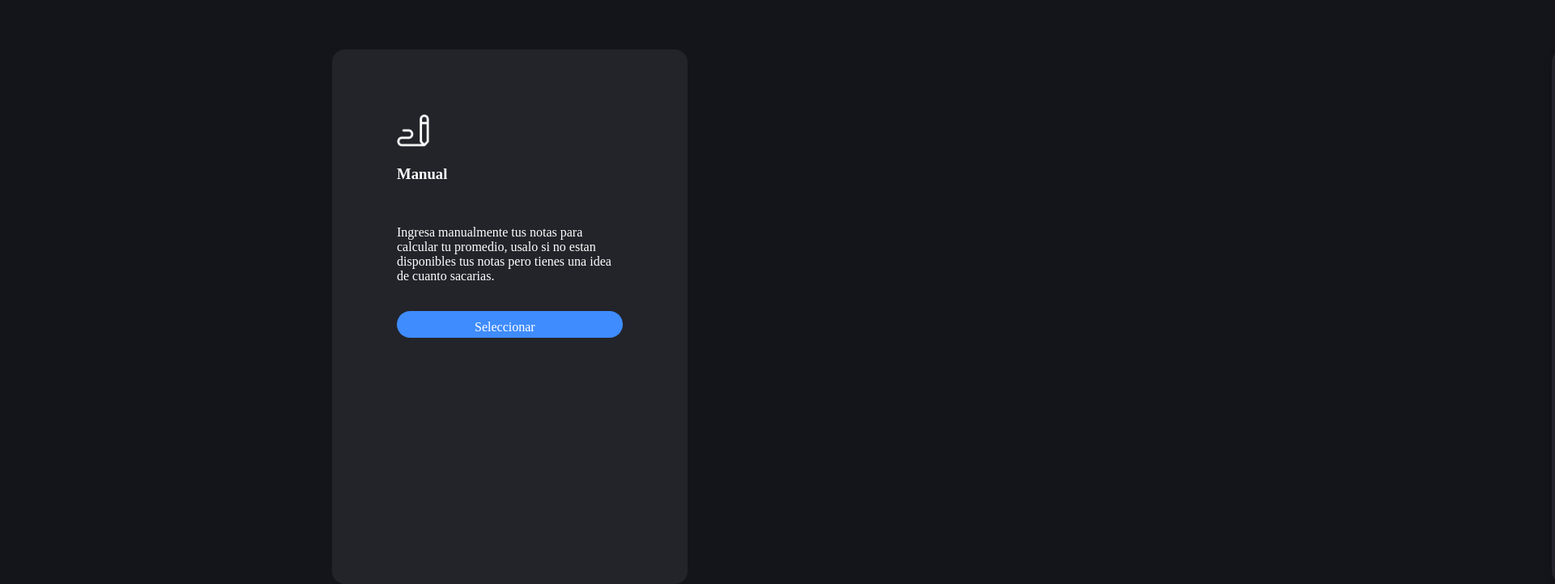
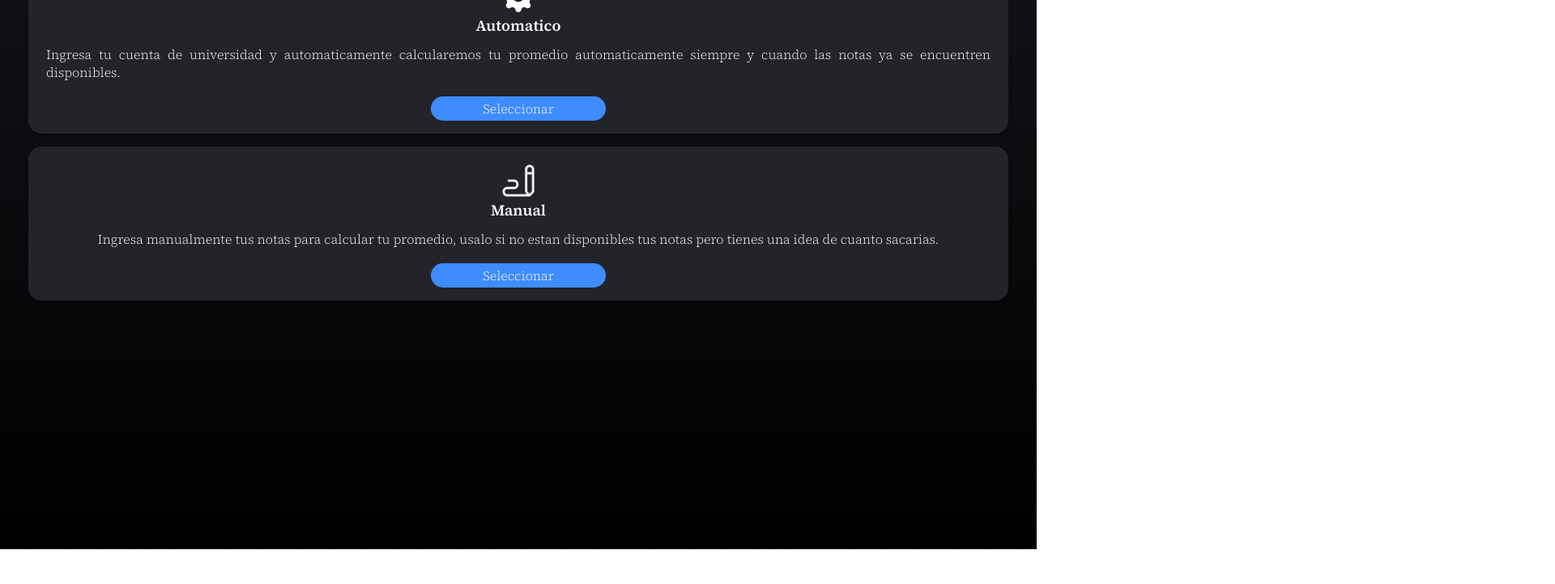
Before and after one commit to YosstinCode/EasyCalculator, a website: page index.html in a window 1280 px wide. Shown: the part 122-843 px from the top of the page at 81% size, 1920 px wide, since content can reach past the window. After the commit the page ends 800 px from the top, so only its background shows below. Drawn offline with Linux system fonts and the light colour scheme.

Commit message:
growing styles of juan luis

```diff
--- a/estilos.css
+++ b/estilos.css
@@ -1,86 +1,107 @@
-body {
-    background-color: #14151B;
-    font-family: sans-serif 4;
 
-}
-div#header {
-
-}
-div#cajageneral {
-    position: absolute;
-    width: 956px;
-    height: 500px;
-    left: 205px;
-    top: 183px;
-    display: flex;
-    flex-direction: row;
-    align-items: flex-start;
-    padding: 0px;
-    gap: 256px;
+@font-face {
+    font-family: "Source serif 4";
+    src: url("./static/fonts/SourceSerif4-Bold.ttf");
+    font-weight: bolder;
+    font-style: normal;
 }
 
-div#caja1 {
-    padding: 80px;
-    background-color: #23242A;
-    width: 350px;
-    height: 500px;
-    margin-left: 205px;
-    border-radius: 16px;
-    flex: none;
-    order: 1;
-    flex-grow: 0;
-    flex: none;
-    filter: drop-shadow(0px 4px 4px rgba(0, 0, 0, 0.25));
-}
-div#caja2 {
-    padding: 80px;
-    background-color: #23242A;
-    width: 350px;
-    height: 500px;
-    margin-left: 205px;
-    margin-right: 606px;
-    border-radius: 16px;
-
-}
-h1 {
-    color: white
+@font-face {
+    font-family: "Source serif 4";
+    src: url("./static/fonts/SourceSerif4-SemiBold.ttf");
+    font-weight: bold;
+    font-style: normal;
 }
 
-h2 {
-    color: white
+@font-face {
+    font-family: "Source serif 4";
+    src: url("./static/fonts/SourceSerif4-Regular.ttf");
+    font-weight: normal;
+    font-style: normal;
 }
 
-h3 {
-    color: white
+@font-face {
+    font-family: "Source serif 4";
+    src: url("./static/fonts/SourceSerif4-Light.ttf");
+    font-weight: light;
+    font-style: normal;
 }
 
-p {
-    color:white
+*{
+    padding: 0;
+    margin: 0;
+    box-sizing: border-box;
 }
-input {
+
+*,*::after,*::before{
+    box-sizing: inherit;
+}
+
+body {
+    background: linear-gradient(#141319, #000000);
+    font-family: "Source serif 4";
+    color:white;
+    height: 100vh;
+    overflow: hidden;
+}
+
+a{
+    text-decoration: none;
+}
+
+/* input {
     color: cadetblue;
+} */
 
+#titulo{
+    margin: 0 auto;
+    width: 80%;
+    padding: .2rem;
+    border-bottom: 1px solid #fff;
+    text-align: center;
 }
-img {
+
+.icon {
     Width: 40px;
     Height:40px;
+    margin-bottom: 4px;
 }
 
-a {
-    display: block;
-    width: 87px;
-    height: 22px;
-    font-family: serif 4;
+.card__button {
     background-color: #3F8CFF;
     border-radius: 34px;
-    padding-left: 96px;
-    padding-right: 96px;
-    padding-top: 11px;
     color: white;
-    text-decoration: none;
+    padding: 4px 4rem;
 }
+
 a:hover {
-    background-color: transparente;
     border: 2px solid #3F8CFF;
     color: white;
 }
+
+#cajageneral {
+    display: flex;
+    flex-direction: column;
+    padding: 35px;
+    padding-top: 1.5rem;
+    gap: 16px;
+}
+
+.card {
+    display: flex;
+    flex-direction: column;
+    align-items: center;
+    padding: 22px 22px 16px 22px;
+    background-color: #23242A;
+    border-radius: 16px;
+    box-shadow: 0px 4px 4px rgba(0, 0, 0, 0.25);
+}
+
+.card > h3 {
+    margin-bottom: 12px;
+}
+
+.card > p {
+    text-align: justify;
+    margin-bottom: 19px;
+}
--- a/index.html
+++ b/index.html
@@ -9,39 +9,38 @@
     <link rel="stylesheet" href="estilos.css">
 </head>
 <body>
-    <div id="header">
+    <header id="header">
         <div id="titulo">
             <h1>Easy Calculator</h1>
         </div>
         <div id="subtitulo">
-            <h2>About QA</h2>
+            <!-- <a href="">About</a> -->
+            <!-- <a href="">QA</a> -->
         </div>
-    </div>
+    </header>
 
-    <div id="cajageneral">
-        <div id="caja1">
-            <img src="VectorB.png">
+    <main>
+        <section id="cajageneral">
+            <article  class="card" id="caja1">
+                <img class="icon" src="./static/img/VectorB.png">
                 <h3>Automatico</h3>
-            <br>
                 <p>Ingresa tu cuenta de universidad y automaticamente calcularemos tu promedio automaticamente
                 siempre y cuando las notas ya se encuentren disponibles.
                 </p>
-            <br>
-            <a href="usuario.html" target="_blank">Seleccionar</a>
-        </div>
-        <div id="caja2">
-            <img src="VectorA.png">
+                <a class="card__button" href="usuario.html" target="_blank">Seleccionar</a>
+            </article>
+            <article  class="card" id="caja2">
+                <img class="icon"  src="./static/img/VectorA.png">
                 <h3>Manual</h3>
-            <br>
                 <p>
                 Ingresa manualmente tus notas para calcular tu promedio, usalo si no estan disponibles tus notas
                 pero tienes una idea de cuanto sacarias.
                 </p>
-            <br>
-            <a href="usuario.html" target="_blank">Seleccionar</a>
-        </div>
-    </div>
+                <a class="card__button" href="usuario.html" target="_blank">Seleccionar</a>
+            </article>
+        </section>
 
+    </main>
 
 </body>
 </html>
```
Also changed, not shown: static/fonts/SourceSerif4-Bold.ttf (added), static/fonts/SourceSerif4-Light.ttf (added), static/fonts/SourceSerif4-Regular.ttf (added), static/fonts/SourceSerif4-SemiBold.ttf (added), static/img/VectorA.png (renamed from VectorA.png), static/img/VectorB.png (renamed from VectorB.png), static/img/calculadora2.ico (renamed from calculadora2.ico), static/img/calculator.ico (renamed from calculator.ico). Lines whose indentation alone changed are shown as unchanged.
